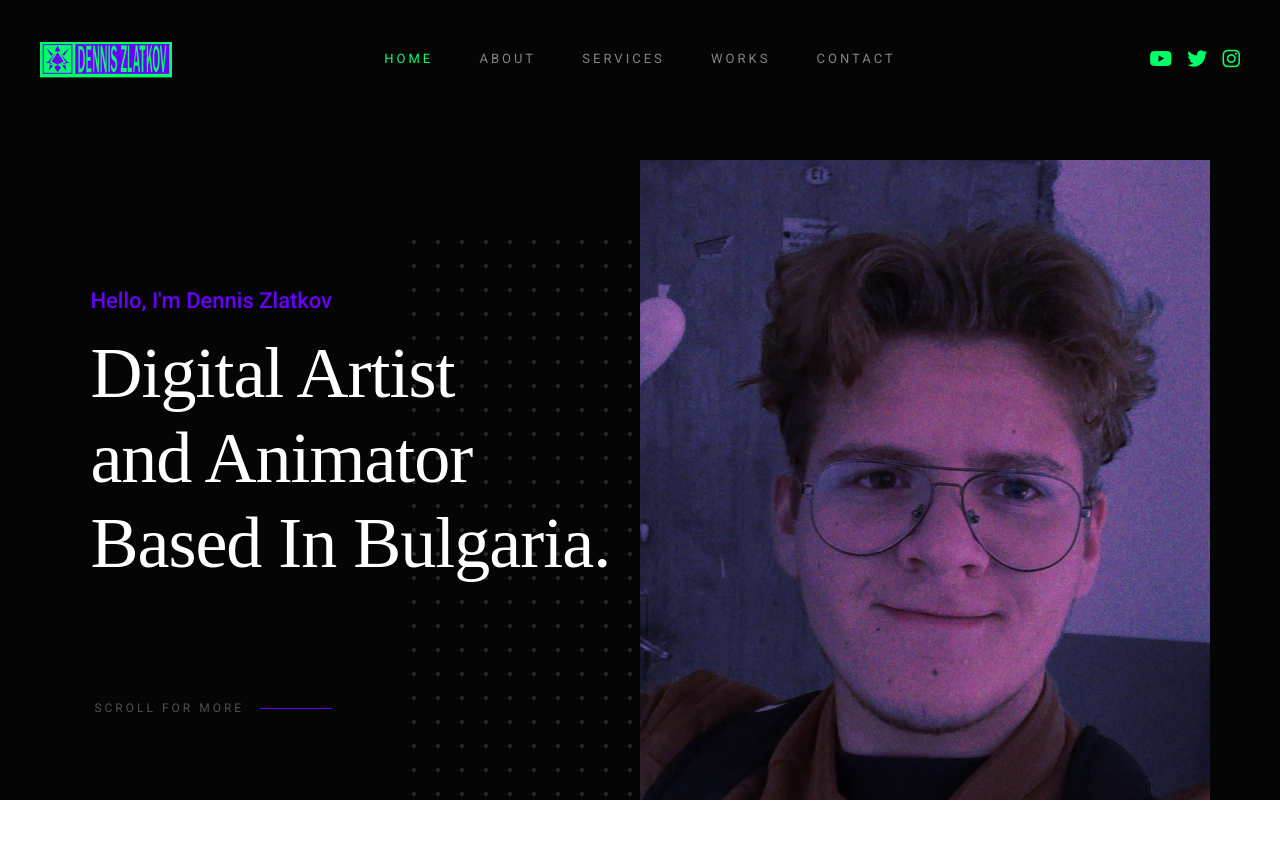
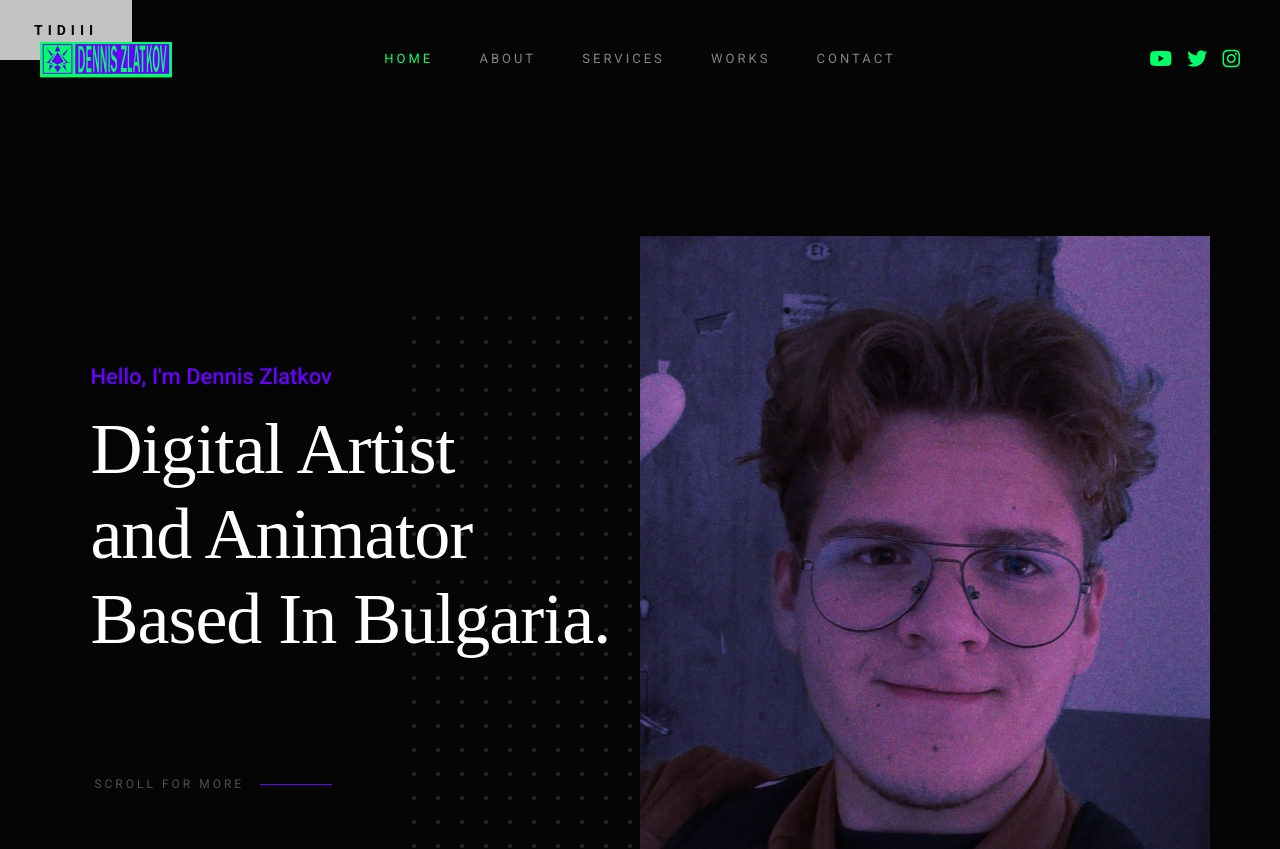
Before and after one commit to DennisZlatkov/DennisZlatkovPortfolio, a plain HTML site: page index.html in a window 1280 px wide. Shown: the top 849 px of the page. Drawn offline with Linux system fonts and the light colour scheme; a web font is replaced by a local one.

Commit message:
Update index.html

```diff
--- a/index.html
+++ b/index.html
@@ -28,7 +28,7 @@
 
 <body id="top">
 
-
+    <button href="Site.html"><p> tidiii </p> </button>
 
     <!-- Header lenta
     ================================================== -->
```
